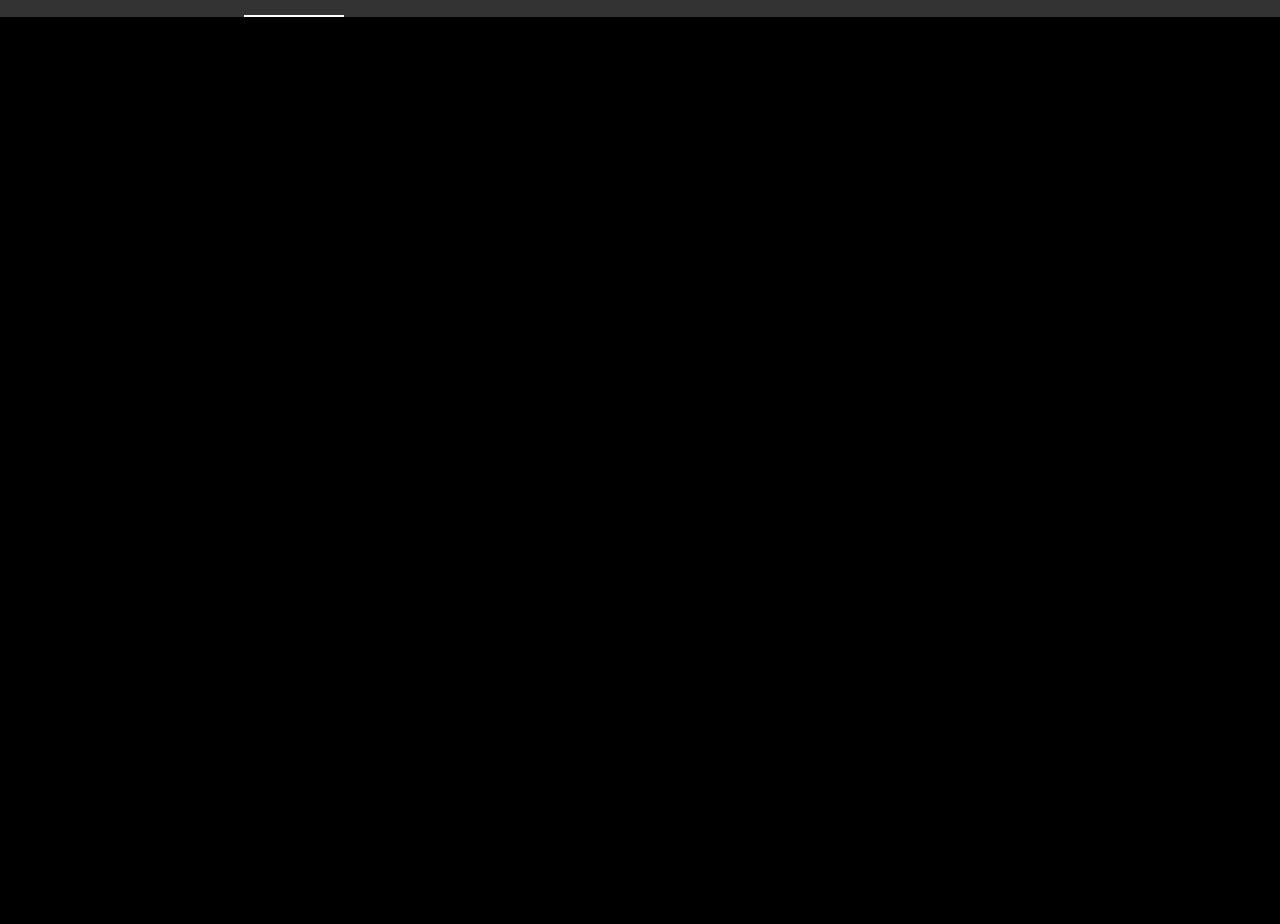
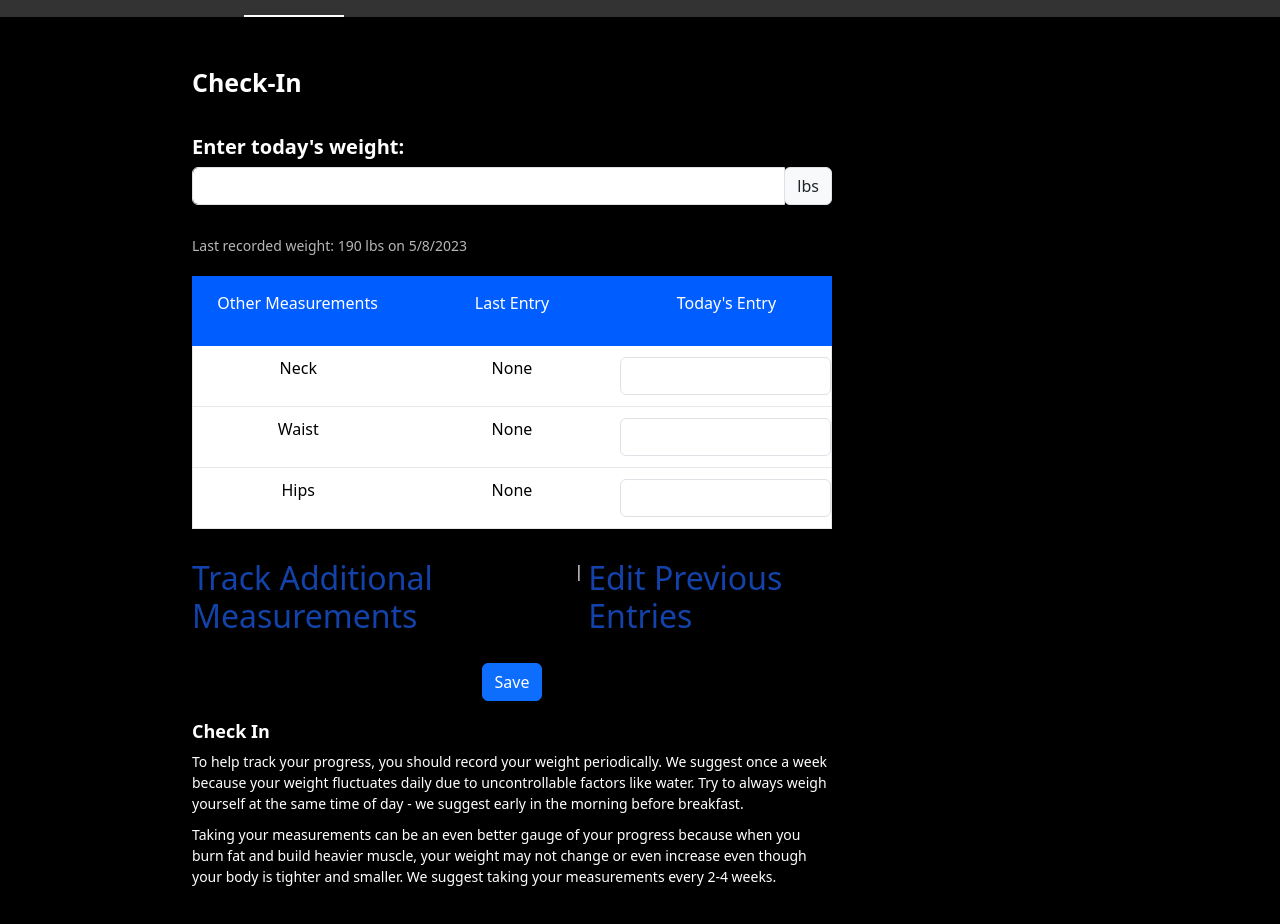
Before and after one commit to Ottawa-Coders/fitness-tracker, a Next.js app: page /home/check-in in a window 1280 px wide. Shown: the part 180-1104 px from the top of the page. Before the commit the page ends 800 px from the top, so only its background shows below. Built offline with nearby package versions, Linux system fonts and the light colour scheme.

Commit message:
create the UI for the Check In home page (#12)

```diff
--- a/app/globals.css
+++ b/app/globals.css
@@ -34,11 +34,11 @@
 }
 
 .app-link {
-  color: lightblue;
+  color: rgb(19, 67, 170);
 }
 
 .app-link:hover {
-  color: blue;
+  color: rgb(57, 145, 213);
 }
 
 .flex-row-global {
--- a/app/home/check-in/page.tsx
+++ b/app/home/check-in/page.tsx
@@ -11,7 +11,128 @@ export default function Home() {
         secondary="/home/check-in"
         secondaryTabs={HOME_SECONDARY_TABS}
       />
-      <main></main>
+      <main>
+        {/* check in page container */}
+        <div className="w-full inline-block">
+          <div className="w-[50%] ml-[15%] flex flex-col mb-[80px]">
+            <h1 className="font-bold text-[25px]">Check-In</h1>
+
+            <div className="my-[30px]">
+              <h2 className="font-semibold text-[20px] mb-[8px]">
+                Enter today&apos;s weight:
+              </h2>
+              <div className="input-group w-[20%]">
+                <input
+                  type="number"
+                  className="form-control"
+                  aria-label="Amount (to the nearest pound)"
+                ></input>
+                <div className="input-group-append">
+                  <span className="input-group-text">lbs</span>
+                </div>
+              </div>
+            </div>
+
+            <p className="text-[14px] text-[#B7B7B7] font-medium mb-[20px]">
+              Last recorded weight: 190 lbs on 5/8/2023
+            </p>
+
+            {/* grid section */}
+            <div className="flex flex-col w-full font-medium">
+              <div className="flex-row-global w-full bg-[#005DFF] text-white text-center py-[15px]">
+                <div className="w-[33%]">
+                  <p>Other Measurements</p>
+                </div>
+                <div className="w-[33%]">
+                  <p>Last Entry</p>
+                </div>
+                <div className="w-[33%]">
+                  <p>Today&apos;s Entry</p>
+                </div>
+              </div>
+              <div className="flex-row-global w-full bg-white text-black text-center py-[10px] border-x-[1px] border-b-[1px] border-[#E7E7E7]">
+                <div className="w-[33%]">
+                  <p>Neck</p>
+                </div>
+                <div className="w-[33%]">
+                  <p>None</p>
+                </div>
+                <div className="w-[33%] inline-block">
+                  <input
+                    type="number"
+                    className="form-control w-[50%] mx-auto"
+                    aria-label="Amount (to the nearest pound)"
+                  ></input>
+                </div>
+              </div>
+              <div className="flex-row-global w-full bg-white text-black text-center py-[10px] border-x-[1px] border-b-[1px] border-[#E7E7E7]">
+                <div className="w-[33%]">
+                  <p>Waist</p>
+                </div>
+                <div className="w-[33%]">
+                  <p>None</p>
+                </div>
+                <div className="w-[33%] inline-block">
+                  <input
+                    type="number"
+                    className="form-control w-[50%] mx-auto"
+                    aria-label="Amount (to the nearest pound)"
+                  ></input>
+                </div>
+              </div>
+              <div className="flex-row-global w-full bg-white text-black text-center py-[10px] border-x-[1px] border-b-[1px] border-[#E7E7E7]">
+                <div className="w-[33%]">
+                  <p>Hips</p>
+                </div>
+                <div className="w-[33%]">
+                  <p>None</p>
+                </div>
+                <div className="w-[33%] inline-block">
+                  <input
+                    type="number"
+                    className="form-control w-[50%] mx-auto"
+                    aria-label="Amount (to the nearest pound)"
+                  ></input>
+                </div>
+              </div>
+            </div>
+
+            {/* link section */}
+            <div className="flex mx-auto mt-[30px]">
+              <h2 className="app-link">Track Additional Measurements</h2>
+              <div className="mx-[5px]">|</div>
+              <h2 className="app-link">Edit Previous Entries</h2>
+            </div>
+
+            {/* save button */}
+            <button
+              type="button"
+              className="btn btn-primary w-auto mx-auto px-[30px] py-[8px] my-[20px]"
+            >
+              Save
+            </button>
+
+            {/* check in section */}
+            <div>
+              <h1 className="font-semibold text-[18px]">Check In</h1>
+              <p className="mt-[5px] mb-[10px] text-[14px]">
+                To help track your progress, you should record your weight
+                periodically. We suggest once a week because your weight
+                fluctuates daily due to uncontrollable factors like water. Try
+                to always weigh yourself at the same time of day - we suggest
+                early in the morning before breakfast.
+              </p>
+              <p className="text-[14px]">
+                Taking your measurements can be an even better gauge of your
+                progress because when you burn fat and build heavier muscle,
+                your weight may not change or even increase even though your
+                body is tighter and smaller. We suggest taking your measurements
+                every 2-4 weeks.
+              </p>
+            </div>
+          </div>
+        </div>
+      </main>
     </>
   );
 }
--- a/app/home/page.tsx
+++ b/app/home/page.tsx
@@ -15,7 +15,7 @@ export default function Home() {
       />
       <main>
         {/* home page container */}
-        <div className="w-full h-screen">
+        <div className="w-full">
           <div className="mx-[15%] mt-[50px] flex flex-col gap-[20px]">
             {/* daily summary */}
             <section className="bg-[grey] min-w-[500px] min-h-[200px]">
```
